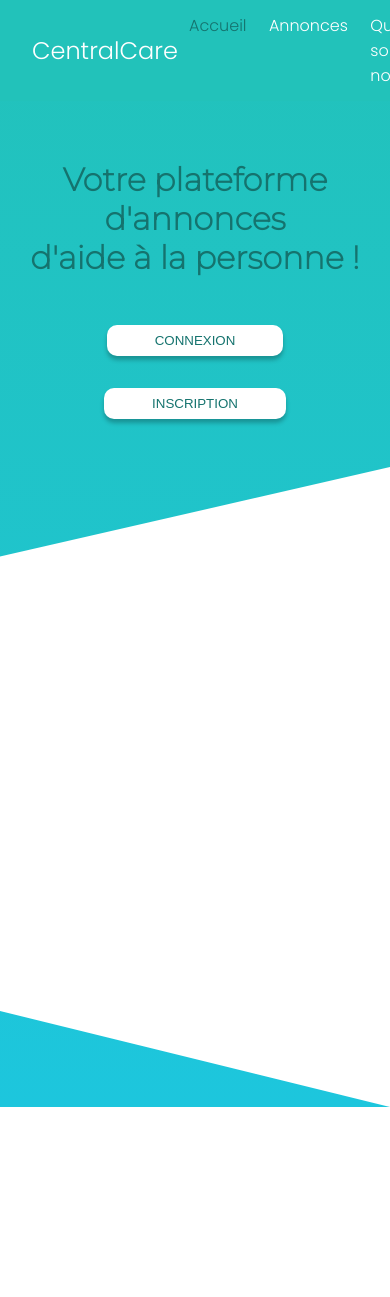
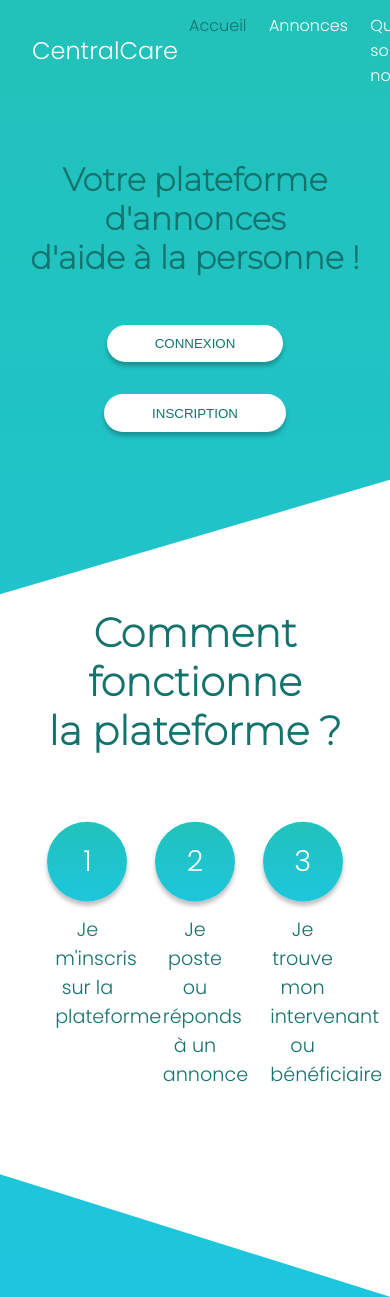
Before and after one commit to devbw/CentralCareClient, a React (Create React App) app: page / in a window 390 px wide. Before the commit the page ends 1107 px from the top, so only its background shows below. Built offline with nearby package versions, Linux system fonts and the light colour scheme.

Commit message:
add circle and circle's animation, and some new stuff, see to check flex-wrap on circles for responsive

```diff
--- a/src/pages/Accueil.js
+++ b/src/pages/Accueil.js
@@ -13,7 +13,21 @@ const Accueil = () => {
         <button>INSCRIPTION</button>
       </div>
       <div className="home-trapezoid">
-
+        <h2>Comment fonctionne <br/> la plateforme ?</h2>
+        <div className="home-benefits">
+          <div className="benefits">
+            <div className="circle"><span>1</span></div>
+            <p>Je m'inscris sur la plateforme</p>
+          </div>
+          <div className="benefits">
+            <div className="circle"><span>2</span></div>
+            <p>Je poste ou réponds à un annonce</p>
+          </div>
+          <div className="benefits">
+            <div className="circle"><span>3</span></div>
+            <p>Je trouve mon intervenant ou bénéficiaire</p>
+          </div>
+        </div>
       </div>
     </div>
   );
--- a/src/styles/components/_navigation.scss
+++ b/src/styles/components/_navigation.scss
@@ -7,6 +7,7 @@
   justify-content: space-between;
   align-items: center;
   background: $color-1;
+  z-index: 1;
 
   .centralcare{
     color: white;
--- a/src/styles/pages/home.scss
+++ b/src/styles/pages/home.scss
@@ -11,8 +11,8 @@
     text-align: center;
     button{
       margin: 1rem .5rem;
-      padding: .5rem 3rem;
-      border-radius: 10px;
+      padding: .7rem 3rem;
+      border-radius: 20px;
       background: white;
       box-shadow: 0px 4px 4px rgba(0, 0, 0, 0.25);
       cursor: pointer;
@@ -25,8 +25,58 @@
   }
   .home-trapezoid{
     width: 100%;
-    height: 40rem;
     clip-path: polygon(0 14%, 100% 0, 100% 100%, 0 85%);
+    padding: 8rem 0;
     background: white;
+    text-align: center;
+    h2{
+      font-size: 2.5rem;
+      padding: 0 1rem;
+    }
+    .home-benefits{
+      display: flex;
+      justify-content: center;
+      flex-wrap: wrap;
+      margin: 4rem 0;
+      padding: 0 2rem;
+      .benefits{
+        display: flex;
+        flex-direction: column;
+        align-items: center;
+        width: 33%;
+        .circle{
+          height: 80px;
+          width: 80px;
+          background: $linear;
+          box-shadow: 0px 4px 4px rgba(0, 0, 0, 0.25);
+          border-radius: 50%;
+          display: flex;
+          justify-content: center;
+          align-items: center;
+          animation: animate 3s linear infinite;
+          span{
+            color: white;
+            font-size: 1.8rem;
+          }
+        }
+        p{
+          width: 60%;
+          margin: 1rem 0;
+          color: $color-2;
+          font-size: 1.2rem;
+        }
+      }
+    }
+  }
+  @keyframes animate {
+    0%{
+      transform: translateY(0px);
+    }
+    50%{
+      transform: translateY(10px);
+    }
+    100%{
+      transform: translateY(0px);
+    }
   }
 }
```
